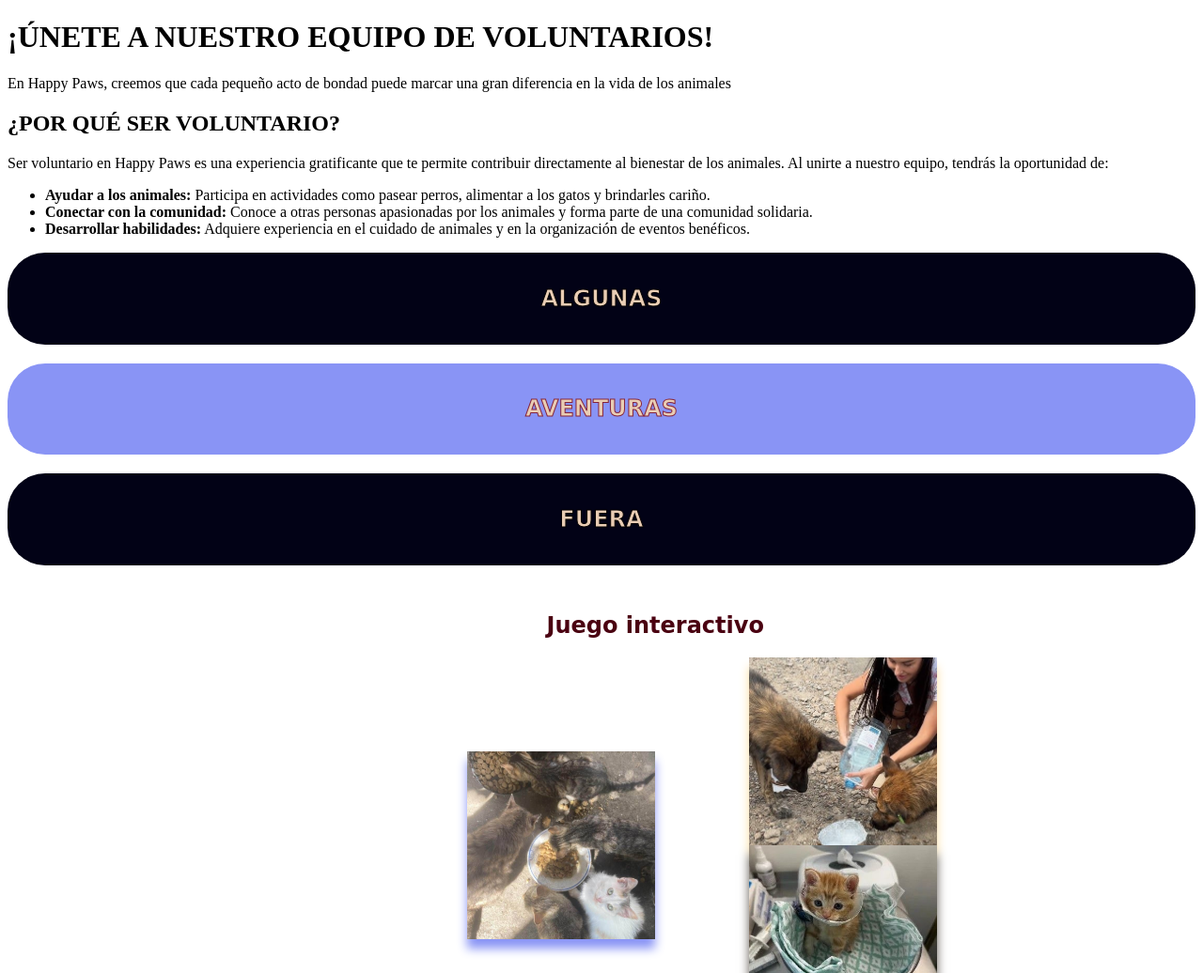
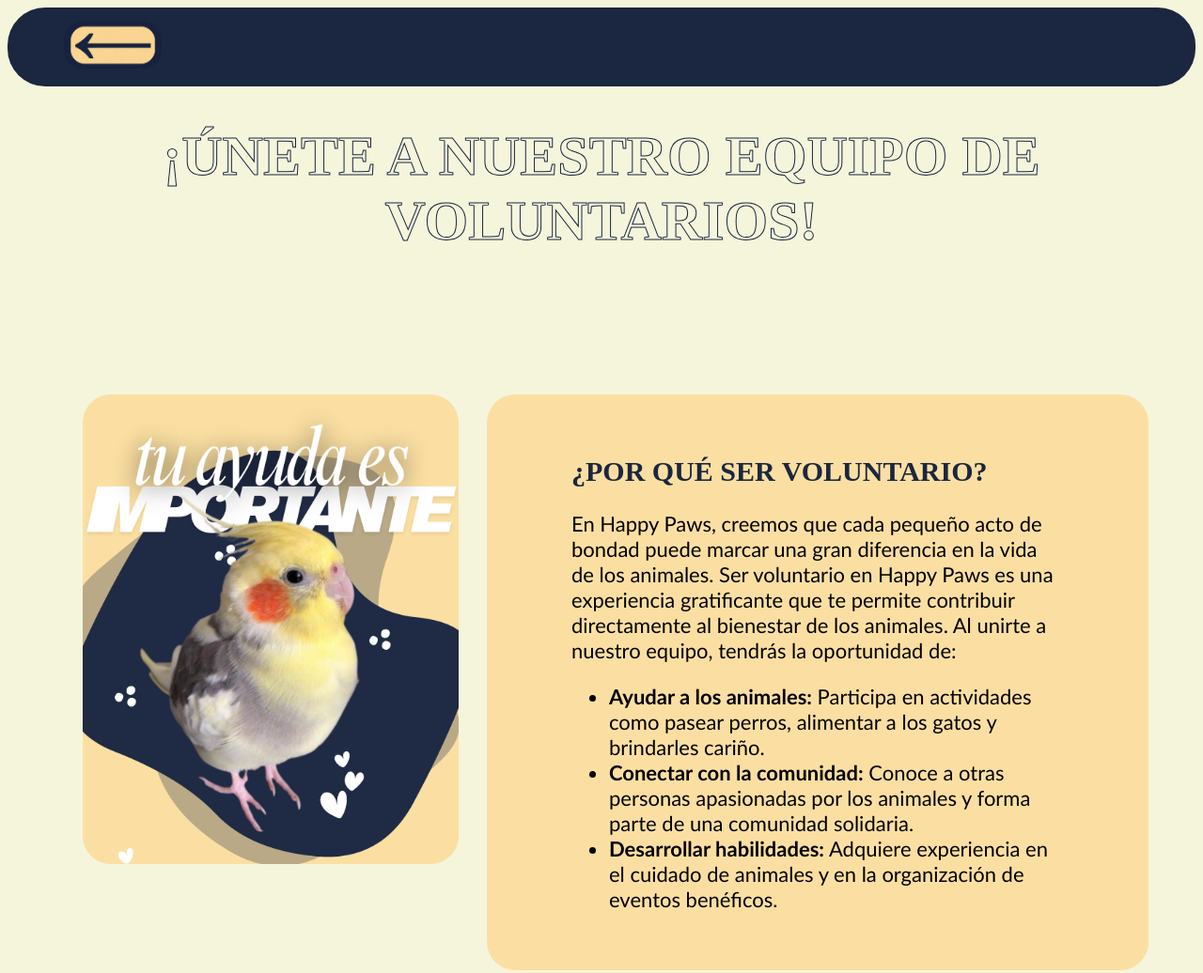
Before and after one commit to isaguvi2611-del/ProyectoHTML, a plain HTML site: page voluntariado.html in a window 1280 px wide. Shown: the top 1036 px of the page at 94% size. Drawn offline with Linux system fonts and the light colour scheme; a web font is replaced by a local one.

Commit message:
adopt funtions

```diff
--- a/formulario.css
+++ b/formulario.css
@@ -1,5 +1,6 @@
 body {
     margin: 0;
+
     background: #dcdcdc;
     font-family: "Segoe UI", sans-serif;
 }
@@ -52,12 +53,14 @@ input {
     padding: 10px;
     border: none;
     margin-top: 5px;
+    border-radius: 20px;
     background: #f3a7b5;
     color: e9cdb4;
     outline: none;
 }
 
 .telefono {
+    border-radius: 20px;
     background: #f3d08a;
     color: black;
 }
@@ -79,15 +82,32 @@ button {
 .bottom {
     margin-top: 20px;
     font-size: 12px;
-    border-top: 1px dashed black;
+    border-top: 1px dashed #dcdcdc;
     padding-top: 10px;
 }
 
 .maquina {
+    border-radius: 20px;
     width: 420px;
     height: 120px;
     background: #a11;
     margin-top: -30px;
     border-radius: 10px;
-    box-shadow: inset 0 5px 10px rgba(0, 0, 0, 0.3);
+    box-shadow: inset 0 5px 10px rgba(255, 255, 255, 0.3);
 }
+#navegar {
+    margin: 30px;
+    background-color: #e7a8b0;
+    padding: 30px;
+    text-align: center;
+    margin-bottom: 20px;
+    display: flex;
+    padding: 15px 60px;
+    border-radius: 40px;
+}
+
+#navegar img {
+    width: 100%;
+    height: 50px;
+    border-radius: 20px;
+}
--- a/quienessomos.css
+++ b/quienessomos.css
@@ -3,7 +3,22 @@ body{
     background:#f7e8df;
     font-family: 'Sekuya', serif;
 }
+#navegar {
+  margin: 20px;
+    background-color: #e7a8b0;
+    padding: 30px;
+    text-align: center;
+    margin-bottom: 20px;
+    display: flex;
+    padding: 15px 60px;
+    border-radius: 40px;
+}
 
+#navegar img {
+    width: 100%;
+    height: 50px;
+    border-radius: 20px;
+}
 .container{
     width:900px;
     margin:auto;
@@ -14,6 +29,7 @@ body{
     background:#d45a5a;
     border-radius:0 0 60px 60px;
     padding:20px;
+    margin: 50px 90px;
 }
 
 .title{
@@ -35,6 +51,17 @@ body{
 }
 
 .formado{
+  margin: 0px 0px 30px 40px;
+    background:#f7d7c7;
+    border-radius:40px;
+    padding:20px;
+    font-size:15px;
+    font-weight:800;
+    line-height:1.5;
+    color:#4d1e1e;
+}
+.formado1{
+    margin: 50px 0px 0px 40px;
     background:#f7d7c7;
     border-radius:40px;
     padding:20px;
@@ -45,17 +72,21 @@ body{
 }
 
 .photo-frame{
+  margin: 0px 0px 0px 70px;
     background:#f5cdb8;
-    padding:12px;
+    padding: 12px;
+    height: 480px;
+    width: 480px;
     transform:rotate(-8deg);
 }
 
 .photo-frame img{
     width:100%;
     display:block;
+    height: 480px;
+    width: 480px;
 }
 
-/* SECCIONES ABAJO */
 .grid-two{
     margin-top:25px;
     display:grid;
@@ -145,7 +176,6 @@ body {
   -webkit-text-stroke: 2px #e7a8b0;
 }
 
-/* TEXTOS */
 .text {
   padding: 25px;
   font-size: 14px;
@@ -171,7 +201,6 @@ body {
   object-fit: cover;
 }
 
-/* GRID POSICIONES */
 .item1 {
   grid-column: 1 / 4;
   grid-row: 1;
--- a/voluntariado.css
+++ b/voluntariado.css
@@ -1,11 +1,66 @@
+.sekuya-regular {
+    font-family: "Sekuya", system-ui;
+    font-weight: 400;
+    font-style: normal;
+}
+#navegar {
+    background-color: #1b2640;
+    padding: 30px;
+    text-align: center;
+    margin-bottom: 20px;
+    display: flex;
+    padding: 15px 60px;
+    border-radius: 40px;
+}
+
+
+#navegar img {
+    width: 100%;
+    height: 50px;
+    border-radius: 20px;
+}
+
+#il{
+    display: flex;
+    margin: 150px 50px;
+}
+#por{
+    background-color: #FBDFA2;
+    border-radius: 30px;
+    padding: 40px 90px;
+    font-size: 22px;
+    font-family: 'Trebuchet MS', 'Lucida Sans Unicode', 'Lucida Grande', 'Lucida Sans', Arial, sans-serif;
+}
+#titi{
+    font-family: "Sekuya";
+    font-size: 30px;
+    color: #1b2640;
+
+}
+#par{
+    height: 500px;
+    margin: 0px 30px;
+    border-radius: 30px;
+}
+body{
+    background-color: #F5F5DC;
+}
 .imagenes text{
     text-align: center;
-    color: e9cdb4;
+    color: #e9cdb4;
+}
+#volun{
+    color: transparent;
+    font-size: 60px;
+    text-align: center;
+    font-family: "Sekuya";
+    -webkit-text-stroke: 1px #1b2640
+
 }
 #rude{
     display: grid;
     grid-template-columns: repeat(3, 1fr);
-    padding: 10px;
+    grid-auto-rows: 200px;
     margin: 0 30%;
 }
 #rude img{
@@ -13,13 +68,20 @@
     width: 200px;
     object-fit: cover;
 }
+
 #cutie1{
-    box-shadow: 0px 10px 10px #8994f5;
     grid-column: span 2;
     grid-row: span 2;
-    margin: auto;
-    grid: auto;
-    width: auto;
+    position: relative;
+    overflow: hidden;
+    box-shadow: 0px 10px 10px #1b2640;
+}
+
+#cutie1 img{
+    width: 100%;
+    height: 100%;
+    object-fit: cover; /* llena todo sin dejar fondo */
+    display: block;
 }
 #cutie2{
     box-shadow: 0px 10px 10px #FBDFA2;
@@ -38,40 +100,40 @@
 }
 
 #rude img:hover{
-    transform: scale(1.2);
+    transform: scale(1.3);
     transition: 0.3s;
 }
 #rude h1{
     grid-column: span 3;
     text-align: center;
-    color: #4A0011;
-    font-family: "Brush Script MT", cursive;
+    color: #1b2640;
+    font-family: "Sekuya";
 }
 
 #mimimi, #mumumu{
-    background-color: #020216;
+    background-color: #FBDFA2;
     text-align: center;
     margin-bottom: 20px;
-
     padding: 15px;
     border-radius: 40px;
 }
+
 #mememe{
-    background-color: #8994f5;
+    background-color: #1b2640;
     text-align: center;
     margin-bottom: 20px;
-
     padding: 15px ;
     border-radius: 40px;
 }
 
 #mememe h2{
-    -webkit-text-stroke: 1px #85243b;
-    color: #e9cdb4;
-    font-family: "Brush Script MT", cursive;}
+    -webkit-text-stroke: 1px #e9cdb4;
+    color: transparent;
+    font-family: "Sekuya";
+}
 
 #mimimi h2, #mumumu h2{
-    -webkit-text-stroke: 1px #050001;
+    -webkit-text-stroke: 1px #1b2640;
     color: #e9cdb4;
-    font-family: "Brush Script MT", cursive;
+    font-family: "Sekuya";
 }
--- a/voluntariado.html
+++ b/voluntariado.html
@@ -5,21 +5,35 @@
     <meta charset="UTF-8">
     <title>Formulario</title>
     <link rel="stylesheet" href="voluntariado.css">
+    <link rel="preconnect" href="https://fonts.googleapis.com">
+    <link rel="preconnect" href="https://fonts.gstatic.com" crossorigin>
+    <link href="https://fonts.googleapis.com/css2?family=Sekuya&display=swap" rel="stylesheet">
+
 </head>
 <body>
-
-        <h1>¡ÚNETE A NUESTRO EQUIPO DE VOLUNTARIOS!</h1>
-        <p>En Happy Paws, creemos que cada pequeño acto de bondad puede marcar una gran diferencia en la vida de los animales
+    <section id="navegar">
+        <div>
+            <div class="izq">
+            <a href="pagina.html"><img src="img/51fb36df-7042-4a84-9608-dd71f90e4786.png" alt="flecha izquierda"><a href="pagina.html"></a></a>
+            </div>
+        </div>
+    </section>
+    <div>
+        <h1 id="volun">¡ÚNETE A NUESTRO EQUIPO DE VOLUNTARIOS!</h1>
     </div>
-
-    <div>
-        <h2>¿POR QUÉ SER VOLUNTARIO?</h2>
-        <p>Ser voluntario en Happy Paws es una experiencia gratificante que te permite contribuir directamente al bienestar de los animales. Al unirte a nuestro equipo, tendrás la oportunidad de:</p>
+    <div id="il">
+        <div>
+        <img id="par" src="img/Ayuda (1).png" alt="">
+    </div>
+    <div id="por">
+        <h2 id="titi">¿POR QUÉ SER VOLUNTARIO?</h2>
+        <p>En Happy Paws, creemos que cada pequeño acto de bondad puede marcar una gran diferencia en la vida de los animales. Ser voluntario en Happy Paws es una experiencia gratificante que te permite contribuir directamente al bienestar de los animales. Al unirte a nuestro equipo, tendrás la oportunidad de:</p>
         <ul>
             <li><strong>Ayudar a los animales:</strong> Participa en actividades como pasear perros, alimentar a los gatos y brindarles cariño.</li>
             <li><strong>Conectar con la comunidad:</strong> Conoce a otras personas apasionadas por los animales y forma parte de una comunidad solidaria.</li>
             <li><strong>Desarrollar habilidades:</strong> Adquiere experiencia en el cuidado de animales y en la organización de eventos benéficos.</li>
         </ul>
+    </div>
     </div>
 
     <section id="mimimi">
@@ -44,11 +58,13 @@
         </div>
     </section>
 <section id="rude">
-            <h1> Juego interactivo </h1>
-            <img src="carrusel/1.jpg" alt="Cutie 1" id="cutie1">
+            <h1> Evidencias </h1>
+            <div id="cutie1">
+            <img src="carrusel/5.jpg" alt="Cutie 1">
+            </div>
             <img src="carrusel/2.jpg" alt="Cutie 2" id="cutie2">
-            <img src="carrusel/3.jpg" alt="Cutie 3" id="cutie3">
+            <img src="carrusel/1.jpg" alt="Cutie 3" id="cutie3">
             <img src="carrusel/4.jpg" alt="Cutie 4" id="cutie4">
-            <img src="carrusel/5.jpg" alt="Cutie 5" id="cutie5">
+            <img src="carrusel/3.jpg" alt="Cutie 5" id="cutie5">
             <img src="carrusel/6.jpg" alt="Cutie 6" id="cutie6">
         </body>
```
Also changed, not shown: catálogo.html (+1 -1 lines), formulario.html (+7 -0 lines), pagina.css (+5 -4 lines), pagina.html (+5 -5 lines), quienessomos.html (+9 -2 lines), img/51fb36df-7042-4a84-9608-dd71f90e4786.png (added), img/55.png (added), img/555.png (added), img/Ayuda (1).png (added), img/Ayuda.png (added), img/ChatGPT Image 15 abr 2026, 04_30_27 p.m..png (added), img/flechita.png (added).
